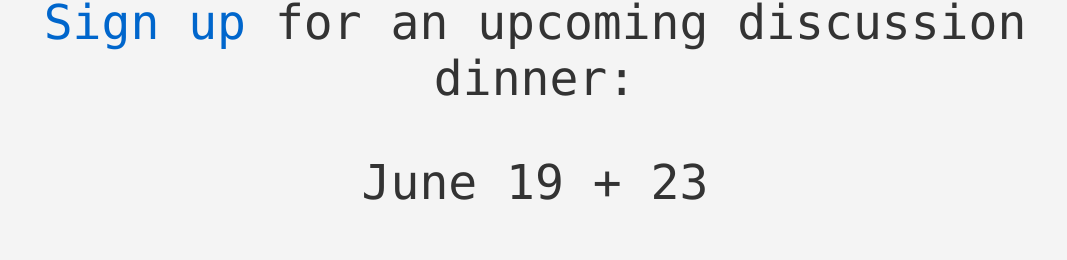
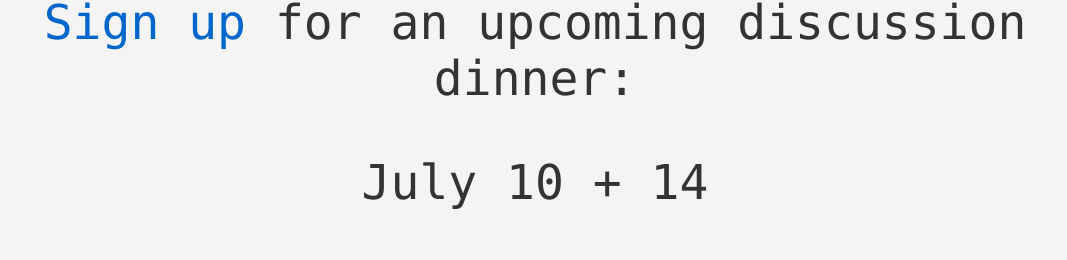
Before and after one commit to paulzerr/paulzerr.github.io, a plain HTML site: page index.html in a window 1280 px wide. Shown: the part 2337-2597 px from the top of the page, without its empty margins (105-1172 px from the left). Drawn offline with Linux system fonts and the light colour scheme.

Commit message:
Update index.html

```diff
--- a/index.html
+++ b/index.html
@@ -133,7 +133,7 @@
         <br><div class="divider"></div><br>
 
         <p class="xl" style="text-align: center;"><a href="https://docs.google.com/forms/d/1Yzhx40AWudISBDrv0TsZjsU8Z7kG68kBabGJo01NZ-s/edit">Sign up</a> for an upcoming discussion dinner: </p>
-<p class="xl" style="text-align: center;">June 19 + 23</div></p>
+<p class="xl" style="text-align: center;">July 10 + 14</div></p>
 <br>
         <p class="xl" style="text-align: center;">Or get the <a href="https://docs.google.com/forms/d/1Yzhx40AWudISBDrv0TsZjsU8Z7kG68kBabGJo01NZ-s/edit">newsletter</a> to hear about future meetings.
 <br>
```
